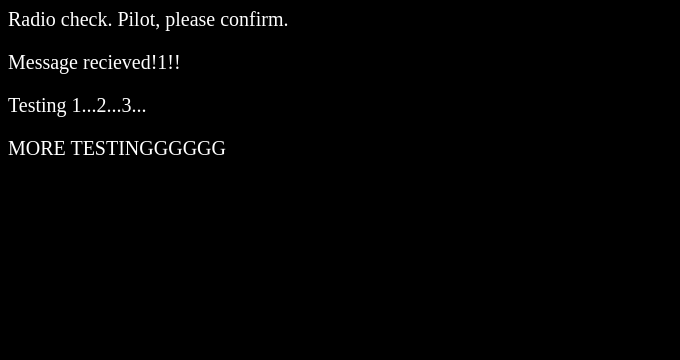
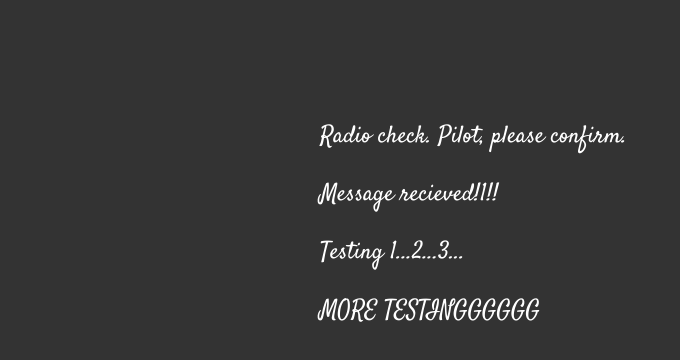
Before and after one commit to spmin01/communication-log, a plain HTML site: page index.html in a window 1280 px wide. Shown: the whole page, without its empty margins (0-680 px from the left). Drawn offline with Linux system fonts and the light colour scheme.

Commit message:
fancy stuf

```diff
--- a/index.html
+++ b/index.html
@@ -1,6 +1,7 @@
 <html>
     <head>
         <link rel="stylesheet" type="text/css" href="style.css">
+        <link href="https://fonts.googleapis.com/css?family=Satisfy" rel="stylesheet">
     </head>
 <body>
    <p>Radio check. Pilot, please confirm.</p>
--- a/style.css
+++ b/style.css
@@ -1,5 +1,7 @@
 body {
     color: white;
-    background-color: black;
-    font-size: 20px;
-}
+    background-color: #333;
+    font-size: 150%;
+    font-family: 'Satisfy', cursive;
+    margin: 5em 25%;
+ }
```
